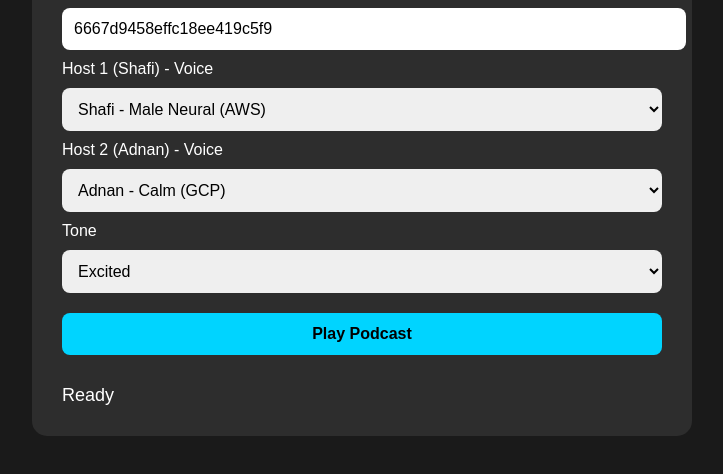
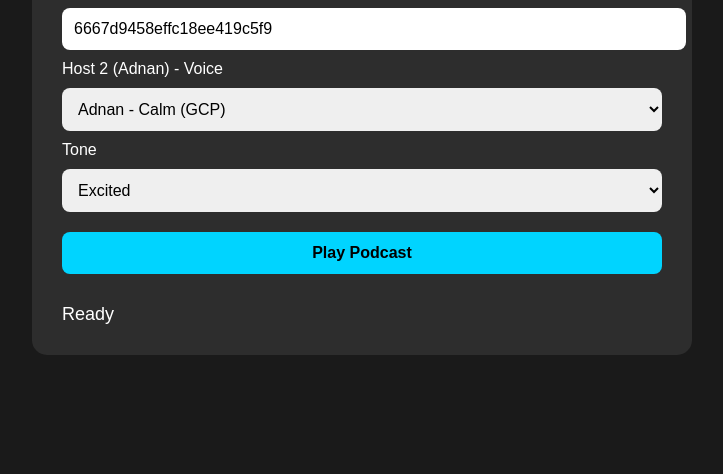
Before and after one commit to safimiazi/test, a plain HTML site: page index.html in a window 1280 px wide. Shown: the part 168-642 px from the top of the page, without its empty margins (278-1001 px from the left). Drawn offline with Linux system fonts and the light colour scheme.

Commit message:
chore: update index

```diff
--- a/index.html
+++ b/index.html
@@ -21,12 +21,7 @@
     <label>Book ID (from URL)</label>
     <input type="text" id="bookId" value="6667d9458effc18ee419c5f9" placeholder="Enter bookId">
 
-    <label>Host 1 (Shafi) - Voice</label>
-    <select id="voice1">
-      <option value="66f1a2b3c4d5e6f7g8h9i0j1">Shafi - Male Neural (AWS)</option>
-      <option value="66f1a2b3c4d5e6f7g8h9i0j2">Adnan - Deep Voice (GCP)</option>
-      <option value="66f1a2b3c4d5e6f7g8h9i0j3">Rafi - Friendly (AWS)</option>
-    </select>
+
 
     <label>Host 2 (Adnan) - Voice</label>
     <select id="voice2">
```
